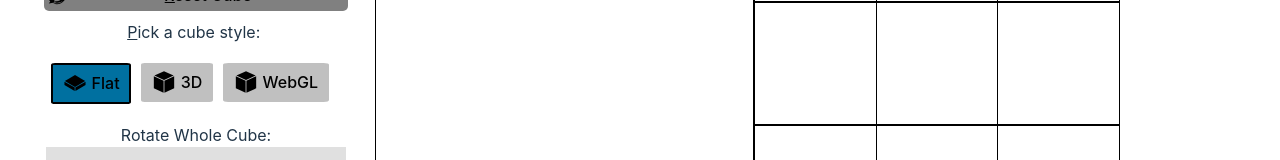
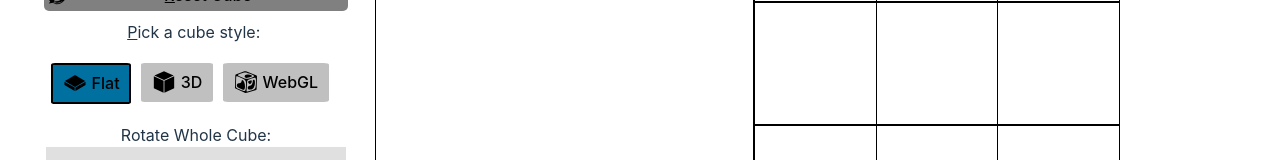
Before and after one commit to Dannnno/cube-algorithms, a React (Vite) app: page / in a window 1280 px wide. Shown: the part 177-337 px from the top of the page. Built offline with nearby package versions, Linux system fonts and the light colour scheme.

Commit message:
style: Update icon for WebGL rendering

```diff
--- a/src/components/workflow/control-panel.tsx
+++ b/src/components/workflow/control-panel.tsx
@@ -139,7 +139,7 @@ export const ControlPanel: React.FC<IControlPanelProps> = props => {
           {
             value: CubeRenderStyle.WebGL,
             label: `WebGL`,
-            iconKey: "cube",
+            iconKey: "ice-cube",
           },
         ]}
       />
--- a/src/components/workflow/credits.tsx
+++ b/src/components/workflow/credits.tsx
@@ -132,6 +132,17 @@ export const Credits: React.FC<{}> = _ => {
         "/src/assets/cube.svg",
         "Cube",
         "https://game-icons.net/1x1/delapouite/cube.html",
+      ],
+    },
+    {
+      creator: ["Lorc", "https://lorcblog.blogspot.com/"],
+      retrievedFrom: ["game-icons.net", "https://game-icons.net"],
+      license: License.CcBy30,
+      type: CreditType.Image,
+      resource: [
+        "/src/assets/ice-cube.svg",
+        "Ice cube",
+        "https://game-icons.net/1x1/lorc/ice-cube.html",
       ],
     },
   ];
```
Also changed, not shown: src/assets/ice-cube.svg (added).
